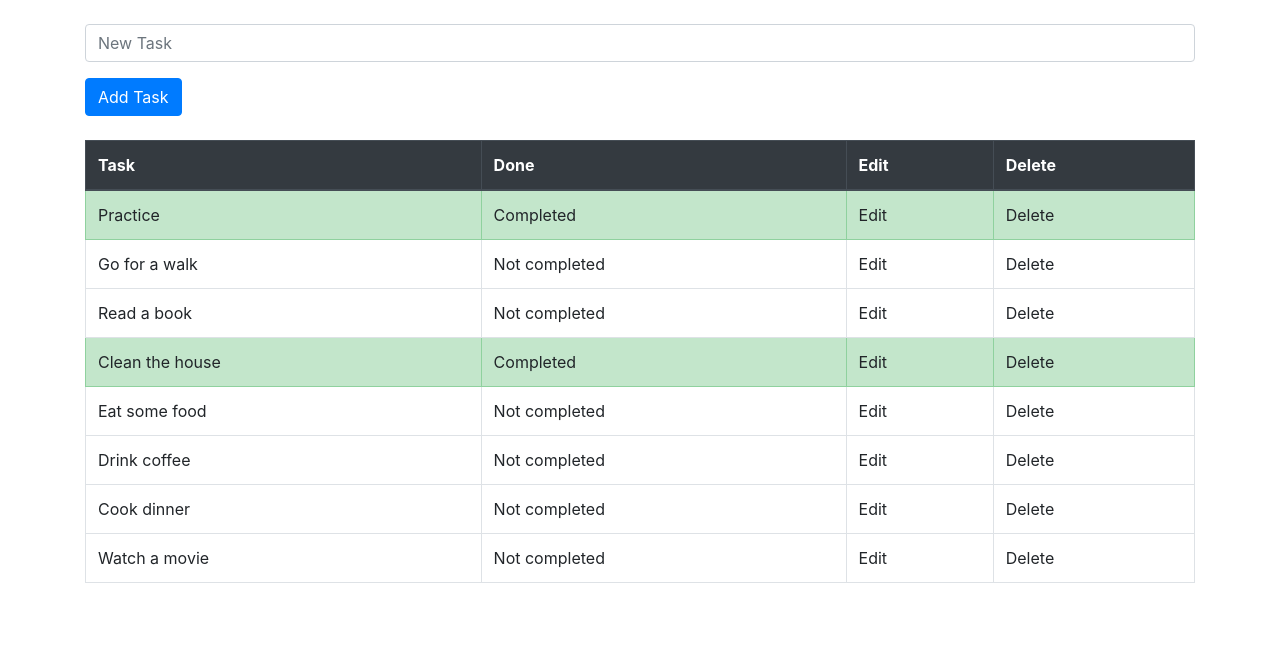
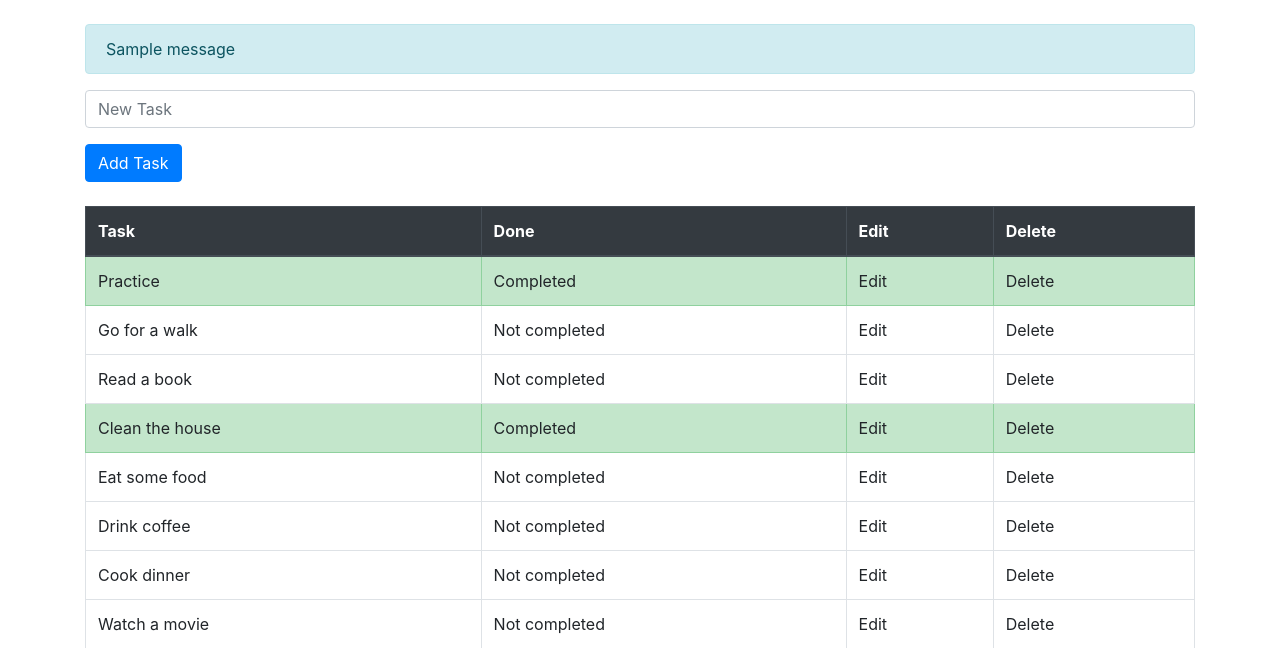
Before and after one commit to Tsilkostas/Django-Project, a Django app: page /todolist/ in a window 1280 px wide. Shown: the part 65-713 px from the top of the page. Run offline with Django 3.2, Linux system fonts and the light colour scheme; data comes from the database, SQL or seed files in the repository; both versions use the stored data as it was after the commit; one stand-in notice (Sample message) is shown.

Commit message:
add-message-and-alert-option

```diff
--- a/taskmate/todolist_app/templates/todolist.html
+++ b/taskmate/todolist_app/templates/todolist.html
@@ -7,13 +7,20 @@
 {% block content %}
 <div class="container">
   <br>
+  {% if messages %}
+      {% for message in messages %}
+        <div class="alert alert-info" role="alert">
+          {{ message }}
+        </div>
+      {% endfor %}
+  {% endif %}
   <form method="POST">
       {% csrf_token %}
-    <div class="mb-3">
-      <input type="text" class="form-control" name="task" placeholder="New Task">
+      <div class="mb-3">
+        <input type="text" class="form-control" name="task" placeholder="New Task">
 
-    </div>
-      <button type="submit" class="btn btn-primary">Add Task</button>
+      </div>
+        <button type="submit" class="btn btn-primary">Add Task</button>
   </form>
   <br>
   <table class="table table-bordered">
@@ -27,7 +34,8 @@
         </tr>
     </thead>
     <tbody>
-      {% for obj  in all_tasks  %}
+    {% if all_tasks %}
+      {% for obj  in all_tasks %}
         {% if obj.done %}
           <tr class="table-success">
             <td>{{ obj.task }}</td>
@@ -44,6 +52,7 @@
           </tr>
         {% endif %}
       {% endfor %}
+    {% endif %}
     </tbody>
   </table>
 </div>
--- a/taskmate/todolist_app/views.py
+++ b/taskmate/todolist_app/views.py
@@ -2,12 +2,14 @@ from django.shortcuts import render, redirect
 from django.http  import HttpResponse
 from todolist_app.models import TaskList
 from todolist_app.forms import TaskForm
+from django.contrib import messages
 
 def todolist(request):
     if request.method=="POST":
         form = TaskForm(request.POST or None)
         if form.is_valid():
             form.save()
+        messages.success(request,("New Task Added!"))
         return redirect('todolist')
 
     else:
```
Also changed, not shown: taskmate/db.sqlite3.
